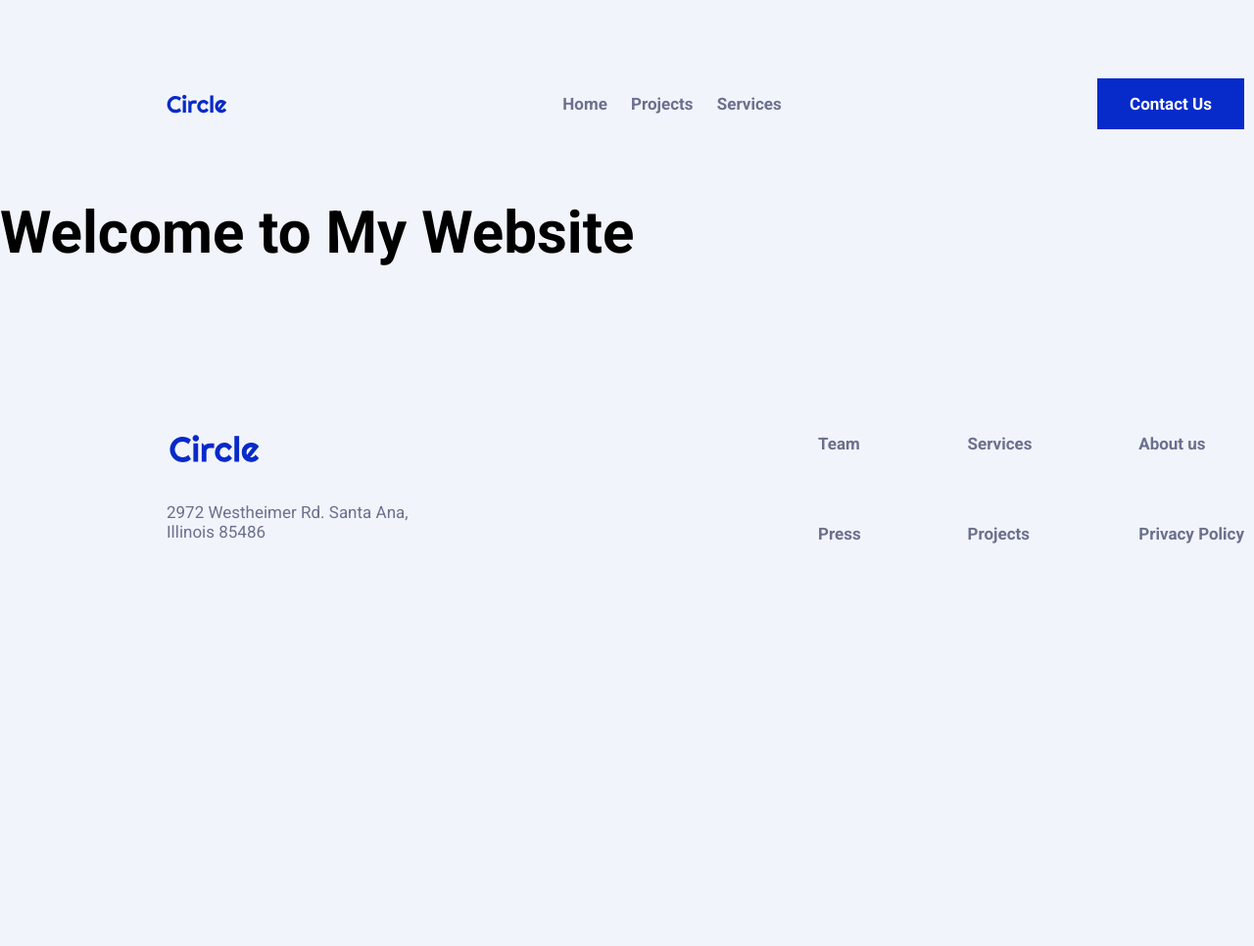
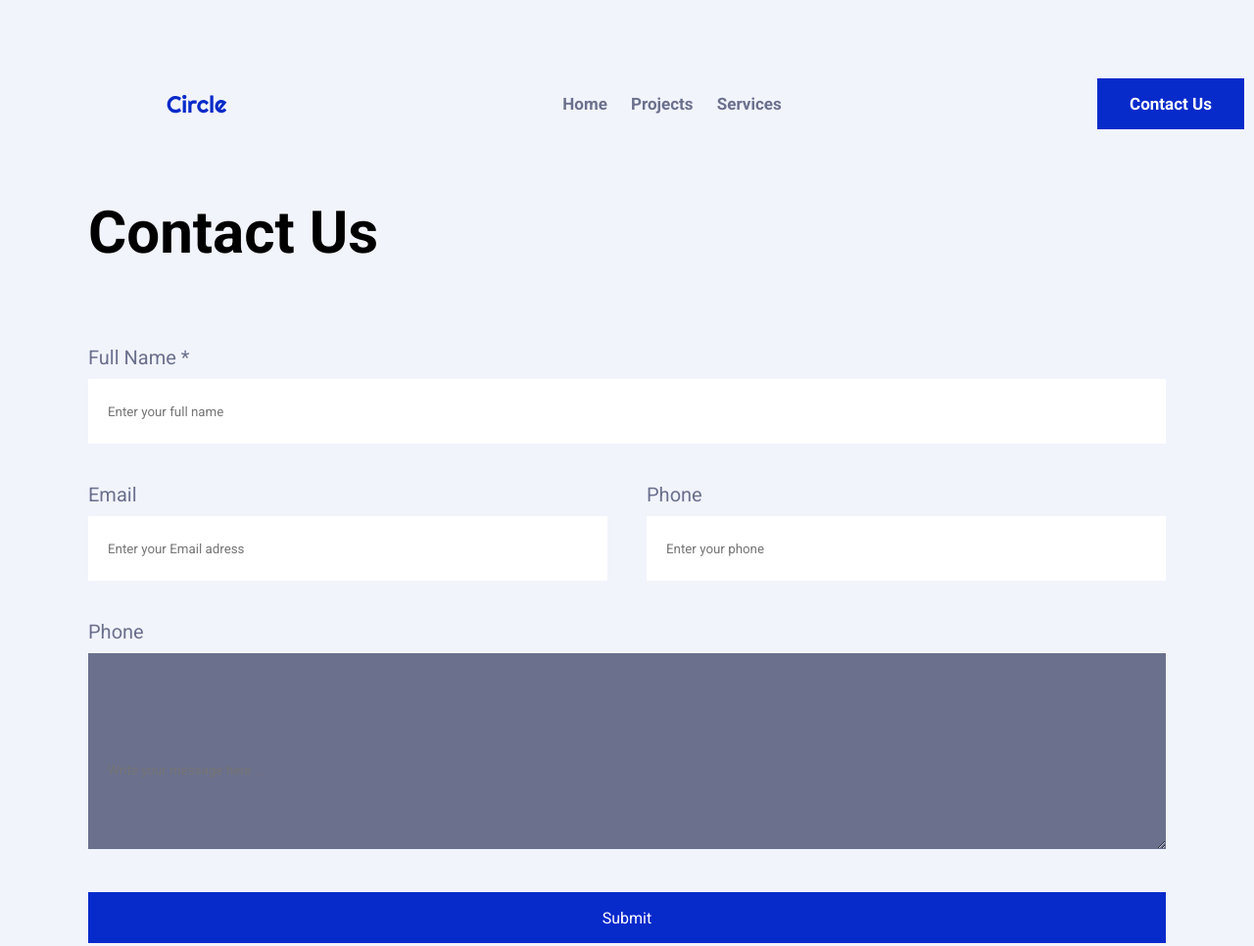
Before and after one commit to JaumeBlond/mid-term-project, a plain HTML site: page contact.html in a window 1280 px wide. Shown: the top 966 px of the page at 98% size. Before the commit the page ends 800 px from the top, so only its background shows below. Drawn offline with Linux system fonts and the light colour scheme.

Commit message:
Add form, need to change background color

```diff
--- a/contact.html
+++ b/contact.html
@@ -31,7 +31,51 @@
       </nav>
     </header>
     <main>
-      <h1>Welcome to My Website</h1>
+      <section class="contactForm">
+        <h1>Contact Us</h1>
+        <div class="container">
+          <div class="nameContainer">
+            <label for="nName" class="bodyRegular">Full Name *</label>
+            <input
+              type="text"
+              name="nName"
+              id="name"
+              placeholder="Enter your full name"
+            />
+          </div>
+          <div class="contactWays">
+            <div>
+              <label for="nEmail" class="bodyRegular">Email</label>
+              <input
+                type="email"
+                name="nEmail"
+                id="email"
+                placeholder="Enter your Email adress"
+              />
+            </div>
+            <div>
+              <label for="nPhone" class="bodyRegular">Phone</label>
+              <input
+                type="number"
+                name="nPhone"
+                id="phone"
+                placeholder="Enter your phone"
+              />
+            </div>
+          </div>
+          <div class="messageBody">
+            <label for="nMessage" class="bodyRegular">Phone</label>
+            <textarea
+              name="nMessage"
+              id="messageText"
+              cols="30"
+              rows="10"
+              placeholder="Write your message here ...."
+            ></textarea>
+          </div>
+          <div class="button">Submit</div>
+        </div>
+      </section>
     </main>
     <footer class="footer">
       <div class="wraper">
--- a/styles/contactUs-styles.css
+++ b/styles/contactUs-styles.css
@@ -1,3 +1,77 @@
 @import url("general-styles.css");
 @import url("navBar-styles.css");
 @import url("footer-styles.css");
+
+.contactForm {
+  width: 1100px;
+  height: 660px;
+  position: relative;
+  justify-content: space-between;
+  flex-direction: column;
+  margin-left: auto;
+  margin-right: auto;
+  display: flex;
+}
+
+.contactForm .container {
+  margin-top: 80px;
+  color: var(--pastelGrey);
+}
+
+.contactForm .nameContainer input {
+  width: 1100px;
+  height: 66px;
+}
+
+label,
+input {
+  display: flex;
+  flex-direction: column;
+}
+
+input {
+  height: 66px;
+  color: var(--pastelGrey);
+  text-indent: 20px;
+  margin-top: 10px;
+  border: 0px;
+}
+
+.contactWays {
+  margin-top: 40px;
+  width: 1100px;
+  display: flex;
+  flex-direction: row;
+  justify-content: space-between;
+}
+
+.contactWays input {
+  width: 530px;
+  display: flex;
+  flex-direction: column;
+}
+
+#messageText {
+  background-color: var(--pastelGrey);
+  margin-top: 10px;
+  border: 0px;
+  width: 1100px;
+  text-indent: 20px;
+  line-height: 20px;
+  height: 200px;
+}
+
+.messageBody {
+  margin-top: 40px;
+  color: var(--pastelGrey);
+}
+
+textarea::placeholder {
+  padding-top: 20px;
+}
+
+.contactForm .button {
+  margin-top: 40px;
+  width: 1100px;
+  color: white;
+}
```
Also changed, not shown: projectPage.html (deleted, +0 -23 lines), styles/cards-style.css (+17 -0 lines), styles/homePage-styles.css (+0 -17 lines).
